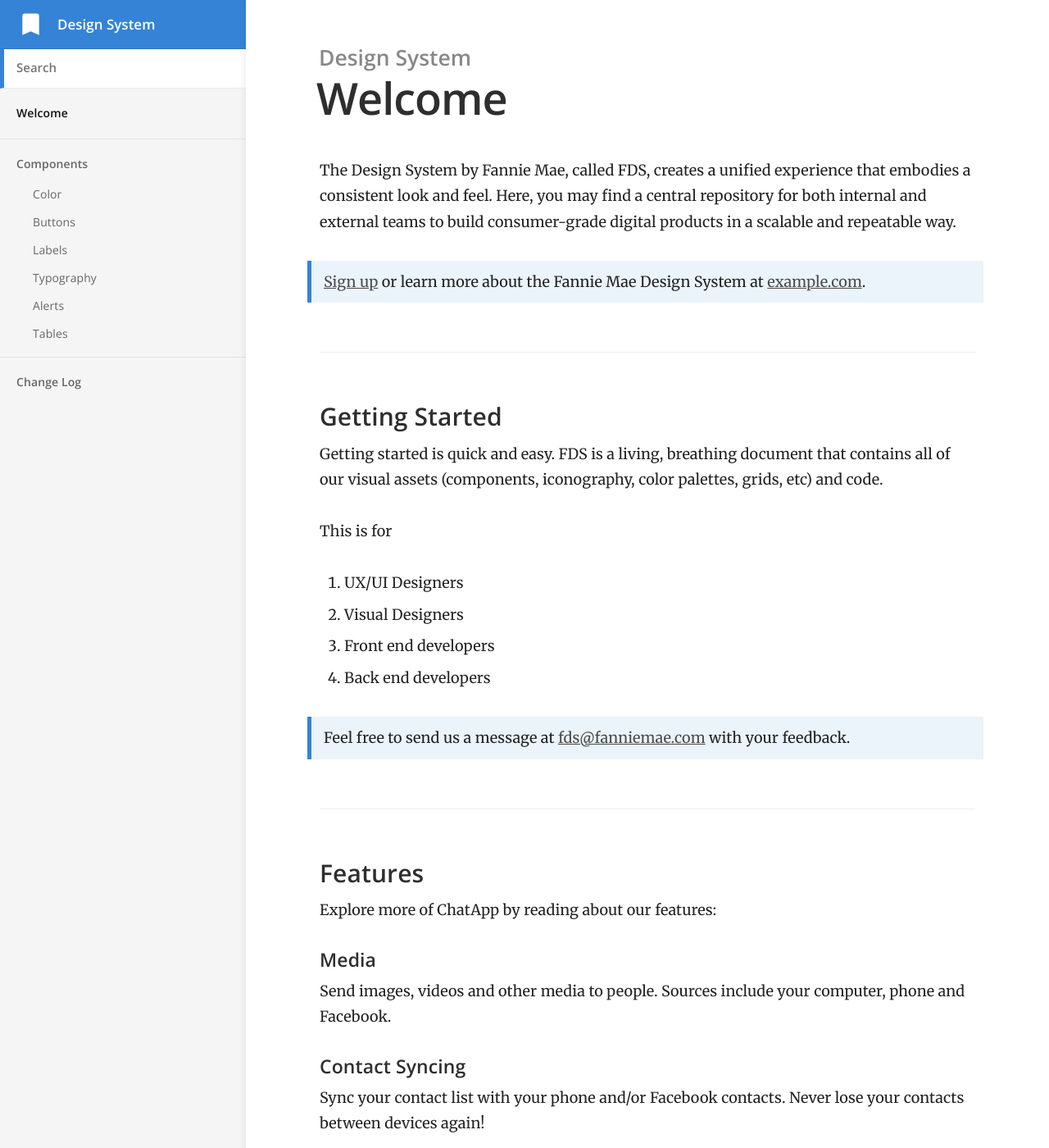
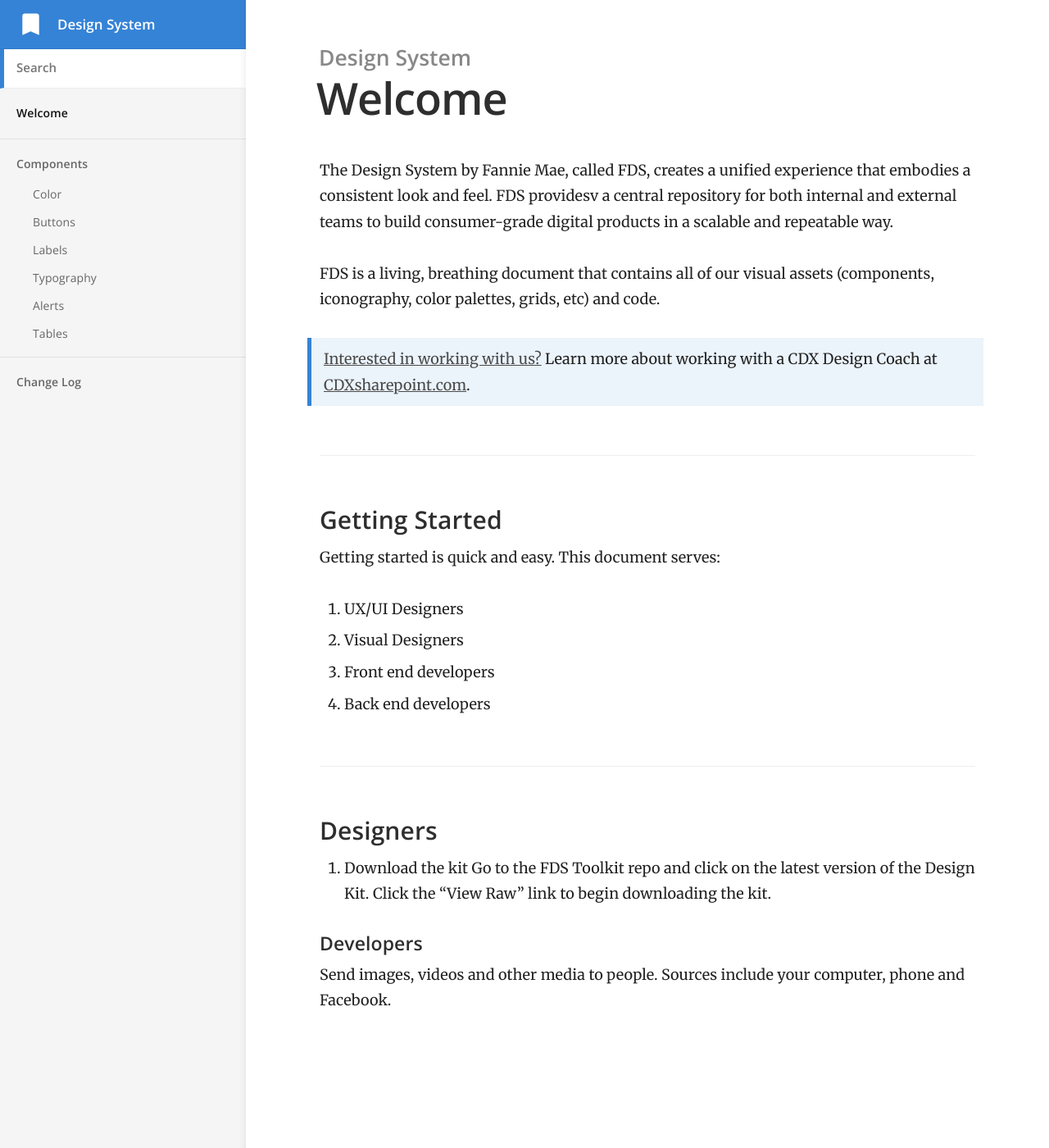
Before and after one commit to CassieShumway/fm-designsystem, a Jekyll site: the page built from index.md, in a window 1280 px wide and 1400 px high. Shown: the whole window at 82% size. Built offline with Jekyll 4.4.1, drawn with Linux system fonts in a browser that asks for light colours; some of the changed text lies outside the part shown.

Commit message:
updating mockup content

```diff
--- a/index.md
+++ b/index.md
@@ -2,34 +2,28 @@
 title: Welcome
 ---
 
-The Design System by Fannie Mae, called FDS, creates a unified experience that embodies a consistent look and feel. Here, you may find a central repository for both internal and external teams to build consumer-grade digital products in a scalable and repeatable way.
+The Design System by Fannie Mae, called FDS, creates a unified experience that embodies a consistent look and feel. FDS providesv a central repository for both internal and external teams to build consumer-grade digital products in a scalable and repeatable way.
 
-> [Sign up](http://example.com/signup) or learn more about the Fannie Mae Design System at [example.com](http://example.com/).
+FDS is a living, breathing document that contains all of our visual assets (components, iconography, color palettes, grids, etc) and code.
+
+> [Interested in working with us?](http://example.com/signup) Learn more about working with a CDX Design Coach at [CDXsharepoint.com](http://cdxsharepoint.com/).
 
 ### Getting Started
 
-Getting started is quick and easy. FDS is a living, breathing document that contains all of our visual assets (components, iconography, color palettes, grids, etc) and code.
+Getting started is quick and easy. This document serves:
 
-This is for
 1. UX/UI Designers
 2. Visual Designers
 3. Front end developers
 4. Back end developers
 
-> Feel free to send us a message at [fds@fanniemae.com](mailto:feedback@example.com) with your feedback.
 
-### Features
+### Designers
 
-Explore more of ChatApp by reading about our features:
+1. Download the kit
+Go to the FDS Toolkit repo and click on the latest version of the Design Kit. Click the “View Raw” link to begin downloading the kit.
 
-#### Media
+
+#### Developers
 
 Send images, videos and other media to people. Sources include your computer, phone and Facebook.
-
-#### Contact Syncing
-
-Sync your contact list with your phone and/or Facebook contacts. Never lose your contacts between devices again!
-
-#### Devices
-
-ChatApp is available everywhere. Find out how to set it up on your all your devices.
```
Also changed, not shown: _docs/components/buttons.md (+5 -8 lines), _docs/components/colors.md (+4 -4 lines), _posts/2016-01-12-media-support.md (+1 -1 lines), _posts/2016-02-05-general-fixes-and-improvements.md (+2 -2 lines).
